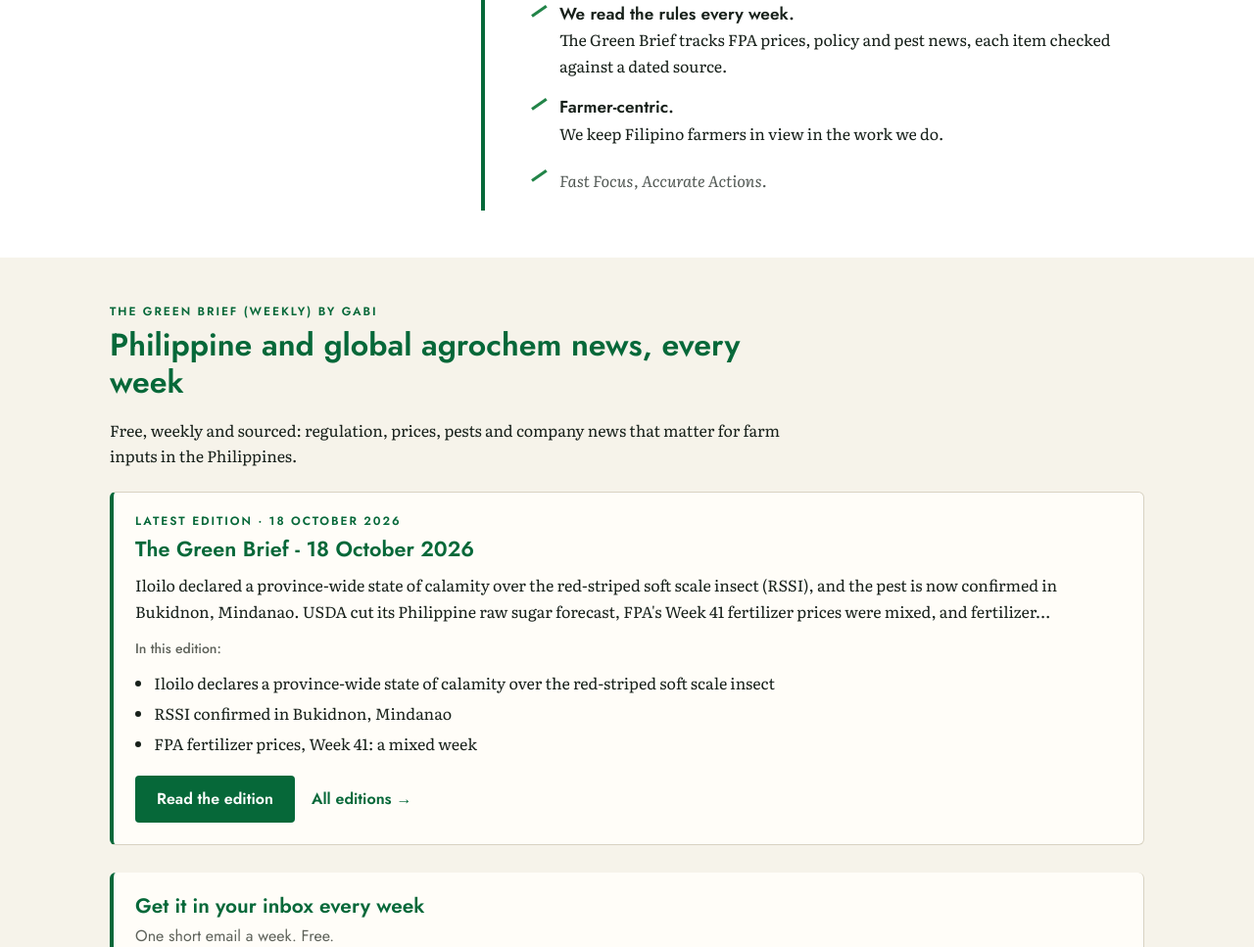
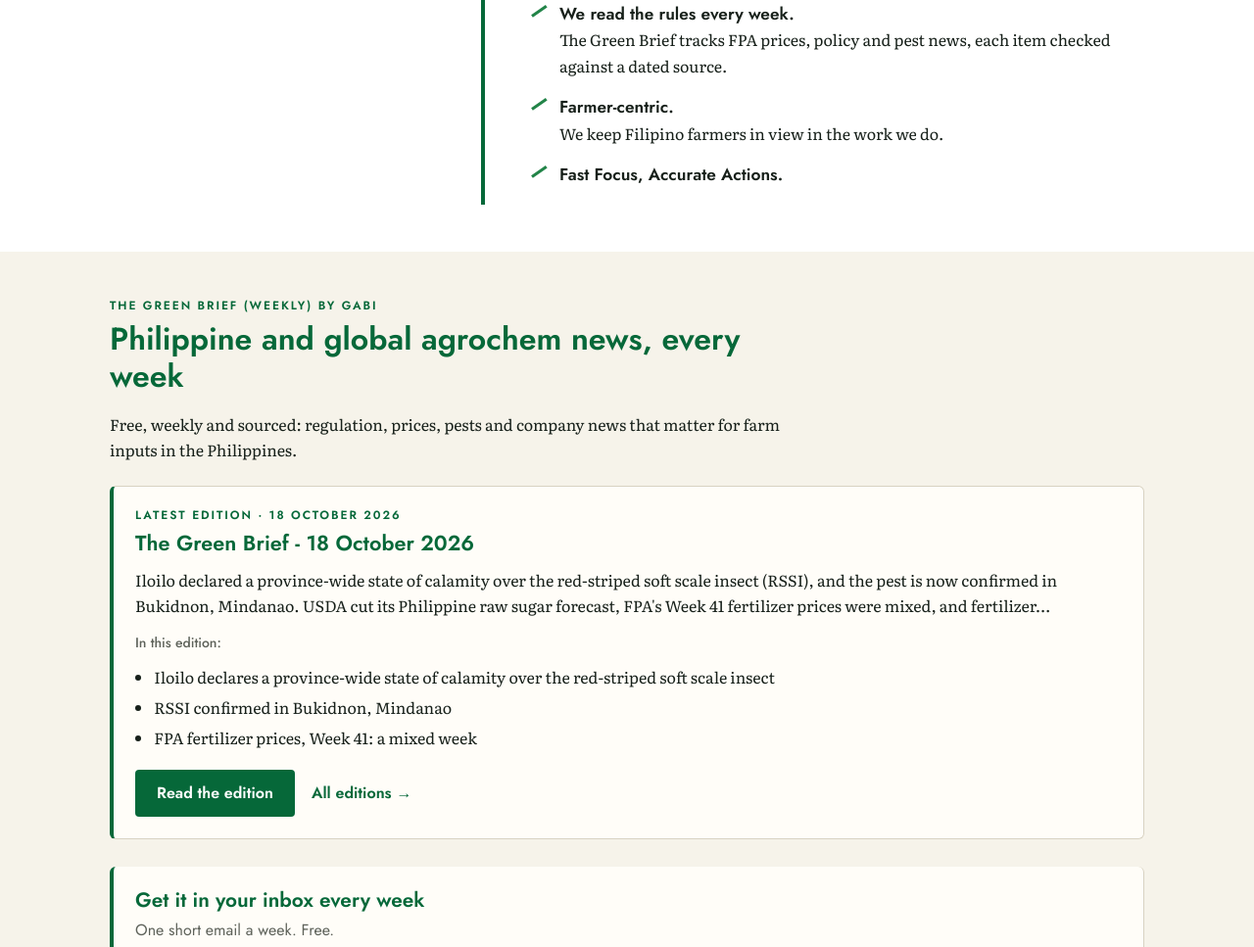
Before and after one commit to gerrisonb-cpu/gabi-site, a plain HTML site: page index.html in a window 1280 px wide. Shown: the part 1887-2854 px from the top of the page at 98% size. Drawn offline with Linux system fonts and the light colour scheme.

Commit message:
Make tagline bold like other items

```diff
--- a/index.html
+++ b/index.html
@@ -93,7 +93,7 @@
    <li><strong>Clear about what the FPA decides.</strong><p>We prepare, file and follow up. Approvals and timelines are the FPA's decision, and our proposals say so in writing.</p></li>
    <li><strong>We read the rules every week.</strong><p>The Green Brief tracks FPA prices, policy and pest news, each item checked against a dated source.</p></li>
    <li><strong>Farmer-centric.</strong><p>We keep Filipino farmers in view in the work we do.</p></li>
-   <li class="tagline-quiet" style="list-style:none"><p style="font-style:italic;opacity:.75;margin-top:.25rem">Fast Focus, Accurate Actions.</p></li>
+   <li><strong>Fast Focus, Accurate Actions.</strong></li>
   </ul>
  </div>
 </section>
```
